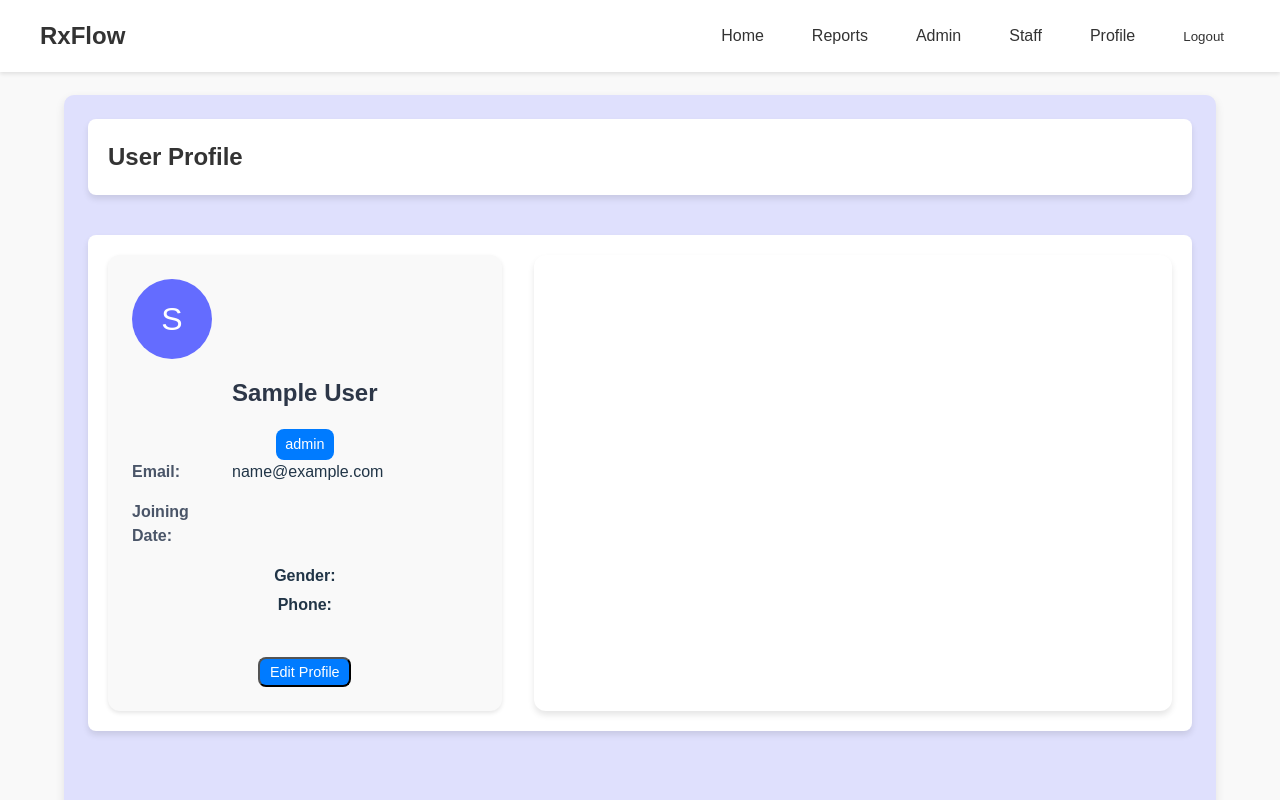
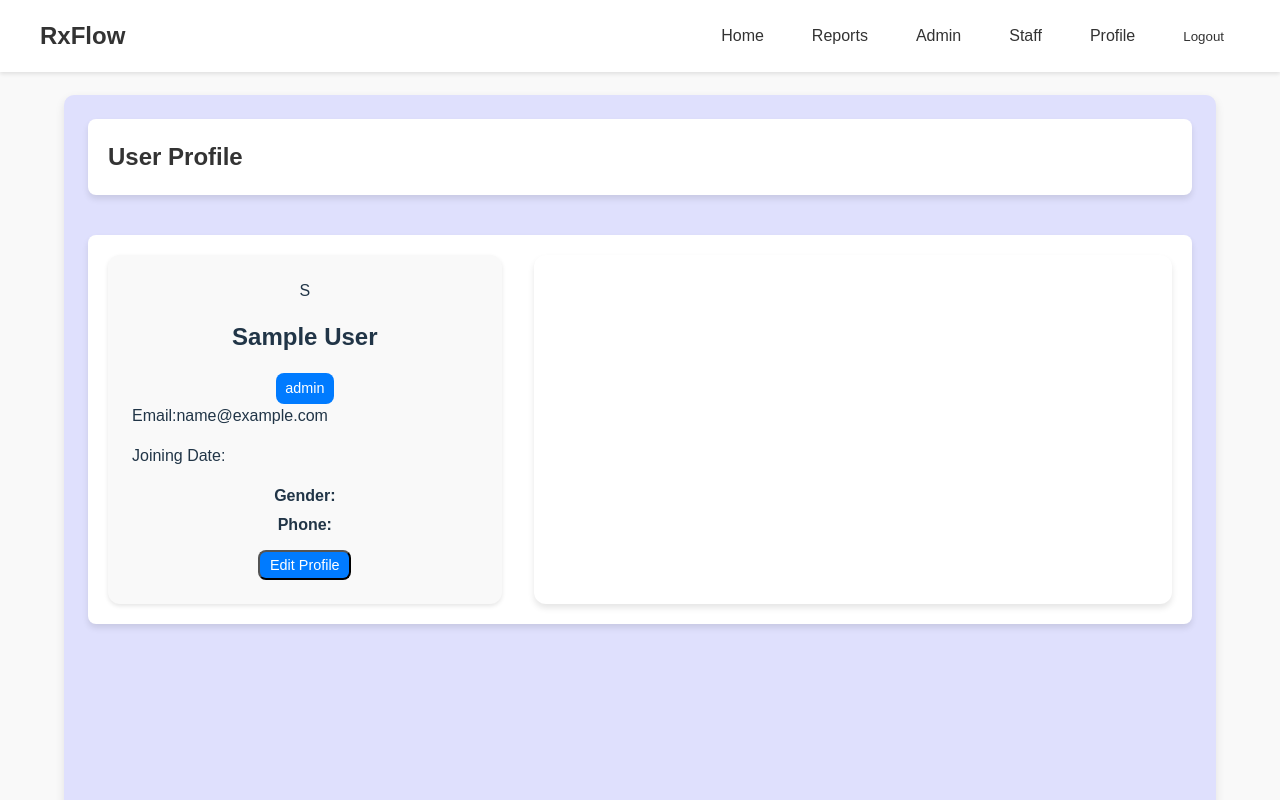
Before and after one commit to AdityaRaj81/RxFlow, a React (Vite) app: page /profile in a window 1280 px wide. Shown: the top 800 px of the page. Built offline with nearby package versions, Linux system fonts and the light colour scheme; sample sign-in values are in the browser's storage.

Commit message:
remove unused profile styles from App.css; streamline CSS for improved maintainability

```diff
--- a/src/App.css
+++ b/src/App.css
@@ -47,7 +47,6 @@
   padding: 4rem 2rem;
   background: #f8f9fa;
 }
-
 .pricing-grid {
   display: grid;
   grid-template-columns: repeat(auto-fit, minmax(300px, 1fr));
@@ -55,7 +54,6 @@
   max-width: 1200px;
   margin: 0 auto;
 }
-
 .pricing-card {
   background: white;
   padding: 2rem;
@@ -63,23 +61,19 @@
   box-shadow: 0 4px 6px rgba(0, 0, 0, 0.1);
   text-align: center;
 }
-
 .pricing-card.featured {
   border: 2px solid #646cff;
   transform: scale(1.05);
 }
-
 .price {
   font-size: 2.5rem;
   color: #2d3748;
   margin: 1rem 0;
 }
-
 .price span {
   font-size: 1rem;
   color: #718096;
 }
-
 .pricing-button {
   background: #646cff;
   color: white;
@@ -89,7 +83,6 @@
   cursor: pointer;
   transition: all 0.3s ease;
 }
-
 .pricing-button:hover {
   background: #535bf2;
 }
@@ -100,22 +93,18 @@
   background: #ffffff;
   text-align: center;
 }
-
 .about-content {
   max-width: 800px;
   margin: 0 auto;
 }
-
 .about-text h3 {
   color: #2d3748;
   margin: 1.5rem 0 1rem;
 }
-
 .about-text p {
   color: #4a5568;
   margin-bottom: 1rem;
 }
-
 .about-text ul {
   list-style: none;
   margin-left: 1.5rem;
@@ -127,7 +116,6 @@
   padding: 4rem 2rem;
   background: #f8f9fa;
 }
-
 .contact-content {
   display: grid;
   grid-template-columns: 1fr 1fr;
@@ -135,89 +123,28 @@
   max-width: 1200px;
   margin: 0 auto;
 }
-
 .contact-form {
   background: white;
   padding: 2rem;
   border-radius: 12px;
   box-shadow: 0 4px 6px rgba(0, 0, 0, 0.1);
 }
-
 .contact-info {
   display: grid;
   gap: 1.5rem;
 }
-
 .info-item {
   background: white;
   padding: 1.5rem;
   border-radius: 12px;
   box-shadow: 0 4px 6px rgba(0, 0, 0, 0.1);
 }
-
 .info-item h3 {
   color: #2d3748;
   margin-bottom: 0.5rem;
 }
 
-/* Profile Styles */
-.profile-container {
-  max-width: 800px;
-  margin: 0 auto;
-  background: white;
-  padding: 2rem;
-  border-radius: 12px;
-  box-shadow: 0 4px 6px rgba(0, 0, 0, 0.1);
-}
 
-.profile-header {
-  display: flex;
-  align-items: center;
-  gap: 1.5rem;
-  margin-bottom: 2rem;
-}
-
-.profile-avatar {
-  width: 80px;
-  height: 80px;
-  background: #646cff;
-  color: white;
-  border-radius: 50%;
-  display: flex;
-  align-items: center;
-  justify-content: center;
-  font-size: 2rem;
-}
-
-.profile-title h2 {
-  margin: 0;
-  color: #2d3748;
-}
-
-.role-badge {
-  display: inline-block;
-  padding: 0.25rem 0.75rem;
-  background: #e2e8f0;
-  border-radius: 9999px;
-  font-size: 0.875rem;
-  color: #4a5568;
-  margin-top: 0.5rem;
-}
-
-.profile-details {
-  margin-bottom: 2rem;
-}
-
-.detail-item {
-  display: flex;
-  margin-bottom: 1rem;
-}
-
-.detail-item label {
-  font-weight: 600;
-  width: 100px;
-  color: #4a5568;
-}
 
 
 
```
